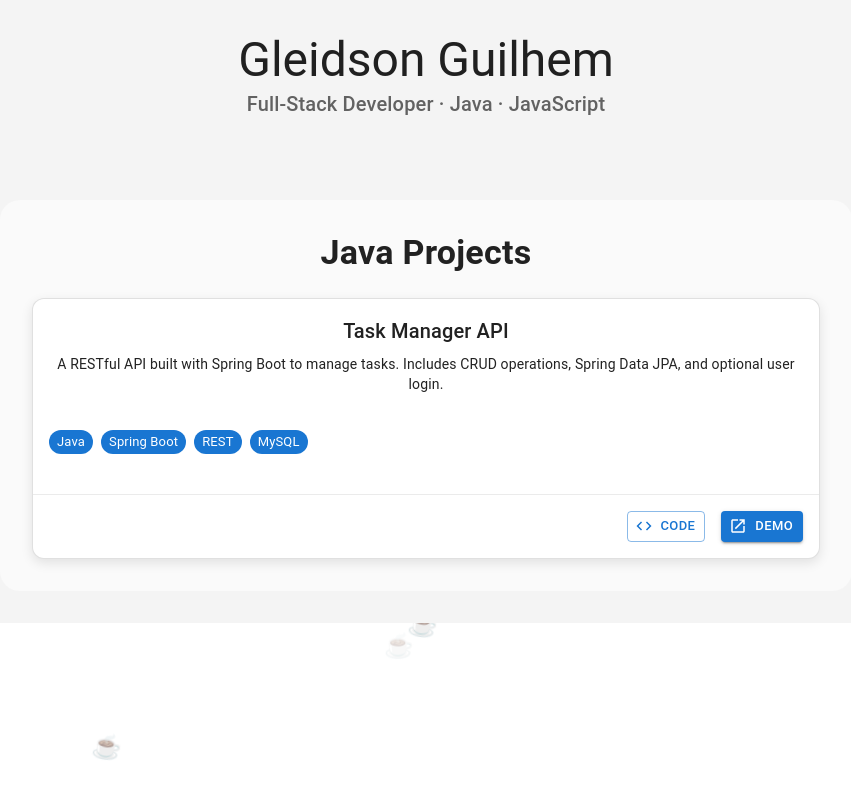
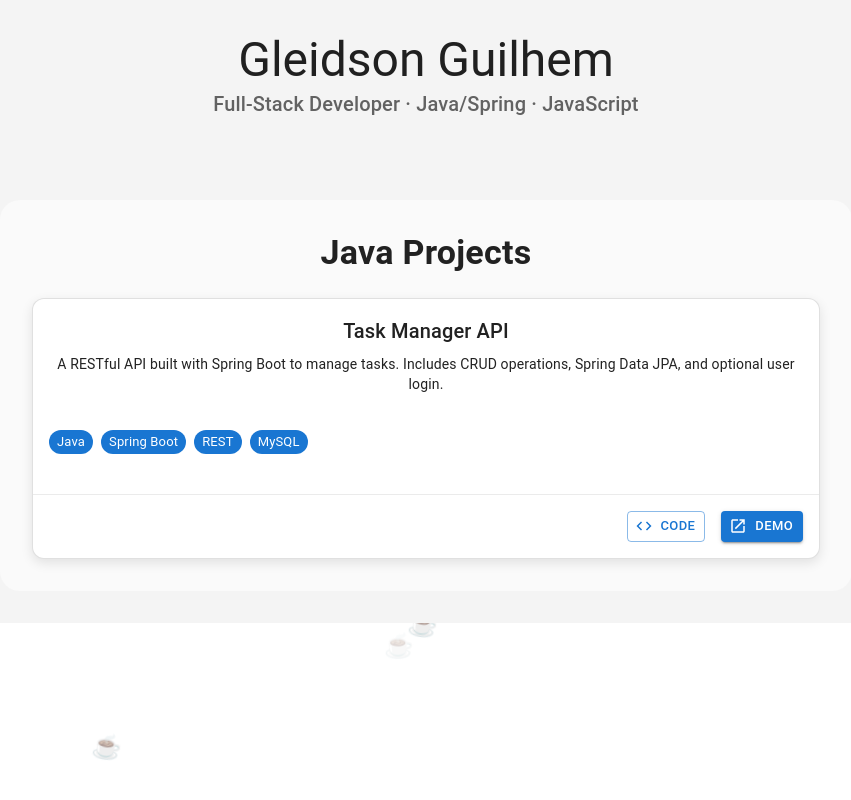
Before and after one commit to gleidsonguilhem/gleidson-portfolio, a React (Vite) app: page / in a window 1280 px wide. Shown: the top 800 px of the page, without its empty margins (214-1065 px from the left). Built offline with nearby package versions, Linux system fonts and the light colour scheme; some icons are missing.

Commit message:
woding improvements

```diff
--- a/src/App.tsx
+++ b/src/App.tsx
@@ -15,7 +15,7 @@ export default function App ({ toggleTheme, mode }: Props) {
         <Box textAlign='center' >
         <Typography variant="h3" component="h1">Gleidson Guilhem</Typography>
         <Typography variant="h6" color="text.secondary">
-          Full‑Stack Developer · Java · JavaScript
+          Full‑Stack Developer · Java/Spring · JavaScript
         </Typography>
         <IconButton onClick={toggleTheme} sx={{ mt: 1 }}>
           <Brightness4Icon />
```
